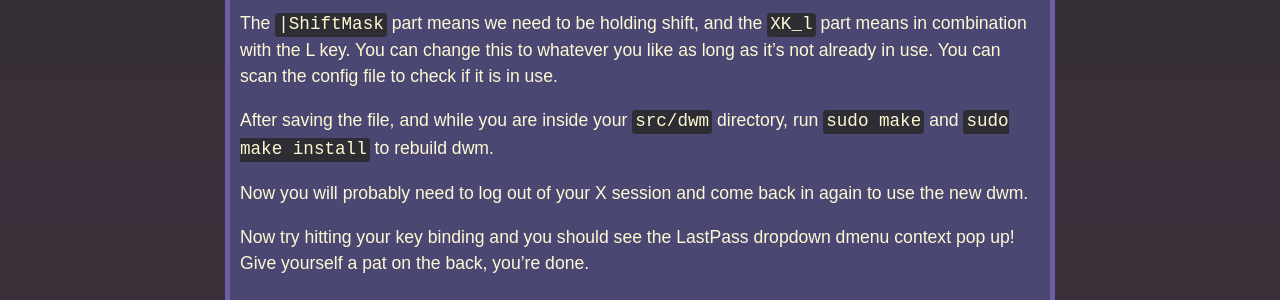
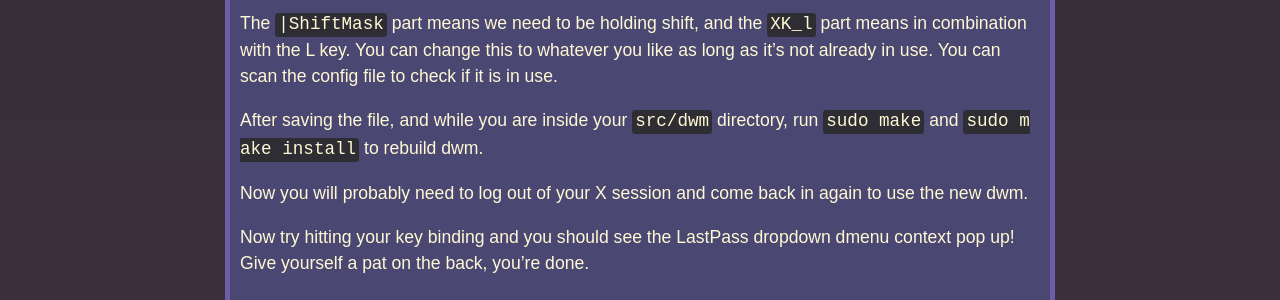
Before and after one commit to tristanbatchler/tbat.me, a Jekyll site: the page built from _posts/2020-10-04-how-to-integrate-lastpass-with-dmenu-and-dwm-on-arch-linux.md, in a window 1280 px wide. Shown: the part 2217-2517 px from the top of the page. Built offline with Jekyll 4.4.1, drawn with Linux system fonts in a browser that asks for light colours; some web fonts are replaced.

Commit message:
Update main.scss

```diff
--- a/_sass/main.scss
+++ b/_sass/main.scss
@@ -164,6 +164,7 @@
         padding: 1px 3px 3px;
         color: $foreground;
         font-family: 'Inconsolata', monospace;
+        line-break: anywhere;
     }
 }
 
```
